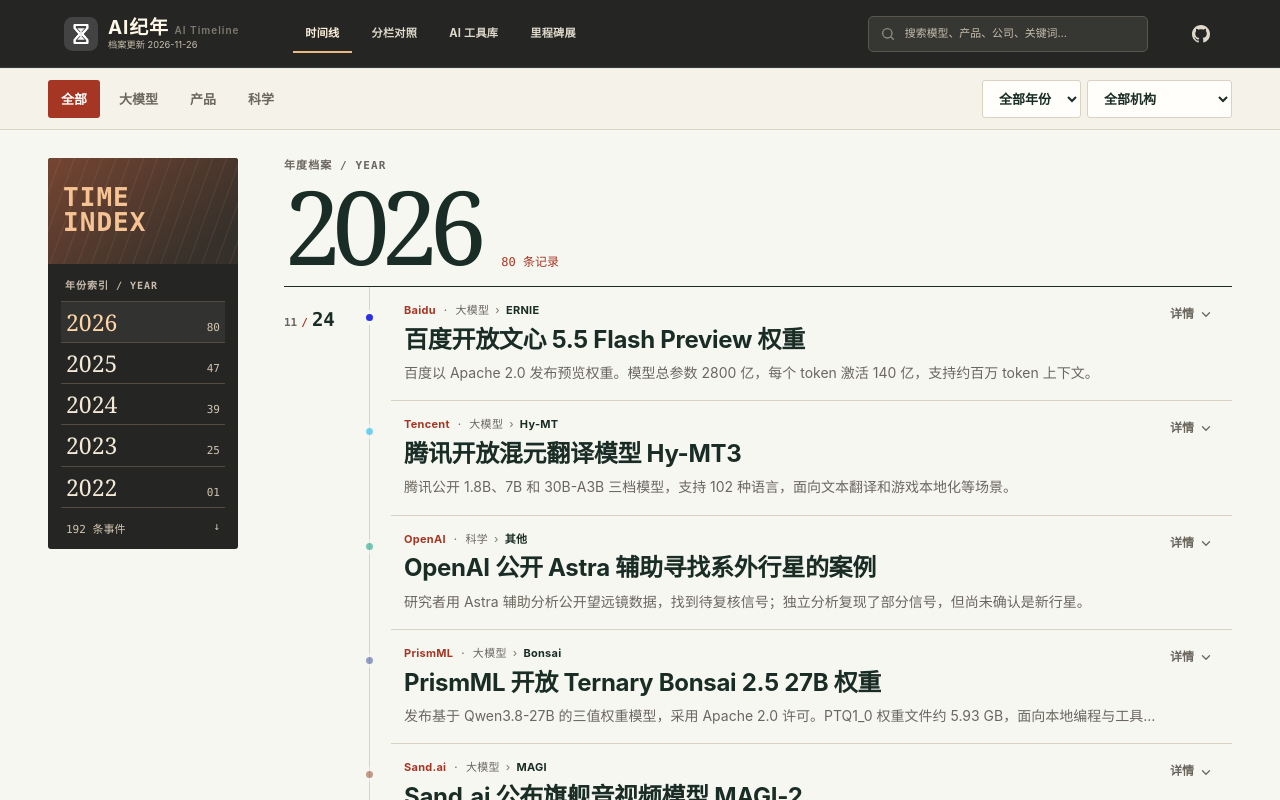
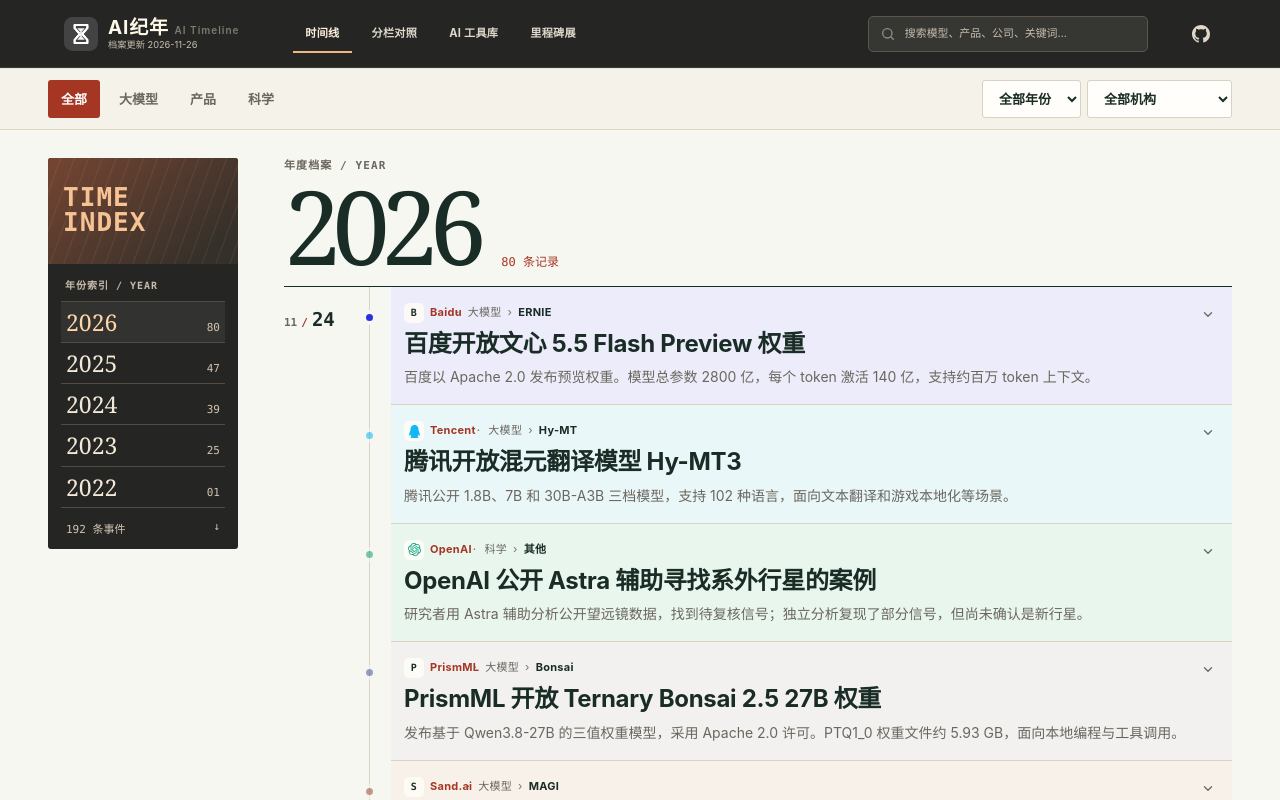
Before and after one commit to shalom-lab/ai-timeline, a React (Vite) app: page / in a window 1280 px wide. Built offline with nearby package versions, Linux system fonts and the light colour scheme.

Commit message:
Tint timeline rows by publisher and add compact brand marks

```diff
--- a/src/components/Chronology.tsx
+++ b/src/components/Chronology.tsx
@@ -2,6 +2,7 @@ import { useEffect, useMemo, useRef, useState, type CSSProperties } from 'react'
 import { CATEGORY_LABEL_ZH, type Category, type Company, type TimelineEvent } from '../types/timeline'
 import { EVENT_TYPE_LABEL_ZH } from '../lib/labels'
 import { groupKeyForEvent } from '../lib/group'
+import { CompanyLogoImg, hasCompanyLogo } from '../lib/icons'
 import './chronology.css'
 
 type Props = { events: TimelineEvent[]; companies: Company[]; onClearSearch: () => void; hasQuery: boolean }
@@ -133,12 +134,19 @@ export default function Chronology({ events, companies, onClearSearch, hasQuery
                     : undefined
                 const startsMonth = i === 0 || entries[i - 1].date.slice(0,7) !== event.date.slice(0,7)
                 const startsDay = i === 0 || entries[i - 1].date !== event.date
-                return <li className={`chronology__item${startsDay ? " chronology__item--newday" : ""}${startsMonth ? " chronology__item--newmonth" : ""}`} key={event.id} style={{ '--event-tone': brand?.color ?? '#447463' } as CSSProperties}>
+                return <li className={`chronology__item${startsDay ? " chronology__item--newday" : ""}${startsMonth ? " chronology__item--newmonth" : ""}`} key={event.id} style={{ '--event-tone': brand?.color ?? '#447463', '--event-soft': brand?.colorSoft } as CSSProperties}>
                   <time className={startsDay ? undefined : "sr-only"} dateTime={event.date}><span>{event.date.slice(5,7)}</span><span className="chronology__date-slash">/</span><strong>{event.date.slice(8)}</strong></time>
-                  <details className="chronology__card" id={'event-' + event.id} data-linked={eventLink === event.id ? '' : undefined}>
+                  <details className="chronology__card" id={'event-' + event.id}>
                     <summary>
                       <span className="chronology__eyebrow">
-                        <span className="chronology__org">{event.company}</span>
+                        <span className="chronology__org">
+                          <span className="chronology__mark" aria-hidden="true">
+                            {hasCompanyLogo(event.companyId)
+                              ? <CompanyLogoImg companyId={event.companyId} size={13} />
+                              : event.company.slice(0, 1).toUpperCase()}
+                          </span>
+                          {event.company}
+                        </span>
                         <span className="chronology__taxonomy">
                           <span>{categoryLabel}</span>
                           {subcategoryLabel && subcategoryLabel !== categoryLabel && <>
@@ -150,8 +158,6 @@ export default function Chronology({ events, companies, onClearSearch, hasQuery
                       <span className="chronology__title">{event.title}</span>
                       <span className="chronology__excerpt">{event.summary}</span>
                       <span className="chronology__disclosure" aria-hidden="true">
-                        <span className="chronology__disclosure-closed">详情</span>
-                        <span className="chronology__disclosure-open">收起</span>
                         <svg width="14" height="14" viewBox="0 0 16 16" fill="none" stroke="currentColor" strokeWidth="1.5" strokeLinecap="round" strokeLinejoin="round" focusable="false">
                           <path className="chronology__disclosure-closed" d="m4 6.5 4 4 4-4" />
                           <path className="chronology__disclosure-open" d="m4 10 4-4 4 4" />
--- a/src/components/chronology.css
+++ b/src/components/chronology.css
@@ -36,10 +36,16 @@
 .chronology__card { grid-column:2; min-width:0; background:#fffefa; border:1px solid var(--rule); border-radius:11px; transition: border-color .16s, background .16s; }
 .chronology__card:hover,.chronology__card[open] { border-color:#9eb5a7; background:#fff; }
 .chronology__item:not(.chronology__item--newday)::before { opacity:.55; }
-.chronology__card[data-linked][open] { border-color:#6c9481; }
-.chronology__card summary { cursor:pointer; position:relative; display:grid; gap:6px; list-style:none; padding:16px 78px 16px 19px; border-radius:10px; }
+.chronology__card summary { cursor:pointer; position:relative; display:grid; gap:6px; list-style:none; padding:16px 42px 16px 19px; border-radius:10px; }
 .chronology__card summary::-webkit-details-marker { display:none; }
-.chronology__eyebrow { display:flex; flex-wrap:wrap; align-items:baseline; gap:8px; font-size:12px; font-weight:650; color:var(--forest); }
+.chronology__eyebrow { display:flex; flex-wrap:wrap; align-items:center; gap:8px; font-size:12px; font-weight:650; color:var(--forest); }
+.chronology__org { display:inline-flex; align-items:center; gap:6px; min-width:0; }
+.chronology__mark {
+  display:grid; place-items:center; flex:0 0 20px; height:20px; border-radius:5px;
+  background:color-mix(in srgb, var(--white, white), transparent 18%); color:var(--ink);
+  font:700 10px/1 var(--type-mono, monospace);
+}
+.chronology__mark .co-logo { width:13px; height:13px; }
 .chronology__taxonomy { display:inline-flex; align-items:baseline; gap:6px; min-width:0; color:var(--muted); font-weight:500; }
 .chronology__taxonomy::before { content:"·"; margin-right:2px; }
 .chronology__taxonomy-divider { opacity:.8; }
@@ -49,14 +55,12 @@
 .chronology__card[open] .chronology__excerpt { display:none; }
 /* The whole summary is the control; this affordance only reflects its native state. */
 .chronology__disclosure {
-  display:flex; align-items:center; justify-content:center; gap:5px; position:absolute;
-  top:14px; right:12px; padding:6px 7px; color:var(--muted); border-radius:4px;
-  font-size:12px; font-weight:600; line-height:1.2; white-space:nowrap;
+  display:grid; place-items:center; position:absolute; inset-block-start:13px; inset-inline-end:10px;
+  width:28px; height:28px; color:var(--muted); border-radius:50%;
 }
-.chronology__disclosure svg { flex:none; }
 .chronology__disclosure-open,.chronology__card[open] .chronology__disclosure-closed { display:none; }
 .chronology__card[open] .chronology__disclosure-open { display:inline; }
-.chronology__card[open] .chronology__disclosure,.chronology__card summary:is(:hover,:focus-visible) .chronology__disclosure { color:var(--ink); }
+.chronology__card[open] .chronology__disclosure,.chronology__card summary:is(:hover,:focus-visible) .chronology__disclosure { color:var(--ink); background:color-mix(in srgb, currentColor 7%, transparent); }
 
 .chronology__detail { padding:0 20px 17px; color:var(--muted); }
 .chronology__detail p { margin:0 0 14px; font-size:14px; line-height:1.8; overflow-wrap:anywhere; }
@@ -83,8 +87,7 @@
   .chronology__excerpt { font-size:13px; white-space:normal; display:-webkit-box; -webkit-line-clamp:2; -webkit-box-orient:vertical; }
 }
 @media (max-width:720px) {
-  .chronology__disclosure { right:5px; top:9px; padding:5px; }
-  .chronology__disclosure > span,.chronology__card[open] .chronology__disclosure > span { display:none; }
+  .chronology__disclosure { inset-inline-end:4px; inset-block-start:9px; width:24px; height:24px; }
 }
 @media (prefers-reduced-motion:reduce) {
   .chronology__card { transition:none; }
--- a/src/edition.css
+++ b/src/edition.css
@@ -68,10 +68,15 @@
 .archive-app .chronology__item time:not(.sr-only) { padding-top: 21px; font: 600 11px var(--type-mono); white-space: nowrap; }
 .chronology__item time strong { font-size: 19px; color: var(--ink); font-weight: 600; }
 .chronology__date-slash { padding: 0 4px; color: var(--signal); }
-.archive-app .chronology__card { border:0; border-radius:0; border-bottom: 1px solid var(--line); background:transparent; }
-.archive-app .chronology__card[open],.archive-app .chronology__card:hover { background:var(--white); }
-.archive-app .chronology__card[data-linked][open] { box-shadow: inset 3px 0 var(--signal); }
-.archive-app .chronology__card summary { border-radius:0; padding:16px 74px 16px 13px; gap:5px; }
+.archive-app .chronology__card {
+  --row-soft: var(--event-soft, color-mix(in srgb, var(--event-tone) 14%, var(--white)));
+  border:0; border-radius:0; border-bottom:1px solid var(--line);
+  background:color-mix(in srgb, var(--row-soft) 48%, var(--white));
+}
+.archive-app .chronology__card[open],.archive-app .chronology__card:hover {
+  background:color-mix(in srgb, var(--row-soft) 72%, var(--white));
+}
+.archive-app .chronology__card summary { border-radius:0; padding:16px 44px 16px 13px; gap:5px; }
 .archive-app .chronology__title { color:var(--ink); letter-spacing:-.012em; font-size:clamp(17px,2.1vw,24px); }
 .archive-app .chronology__eyebrow { color:var(--signal); font-size:11px; letter-spacing:.025em; }
 .archive-app .chronology__detail { padding: 0 14px 17px; }
```
